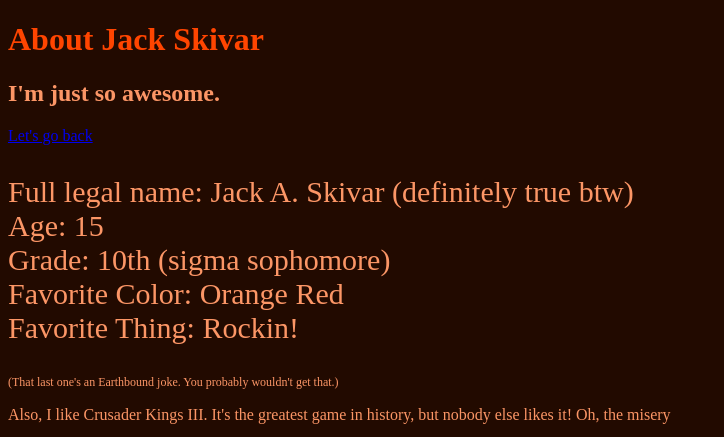
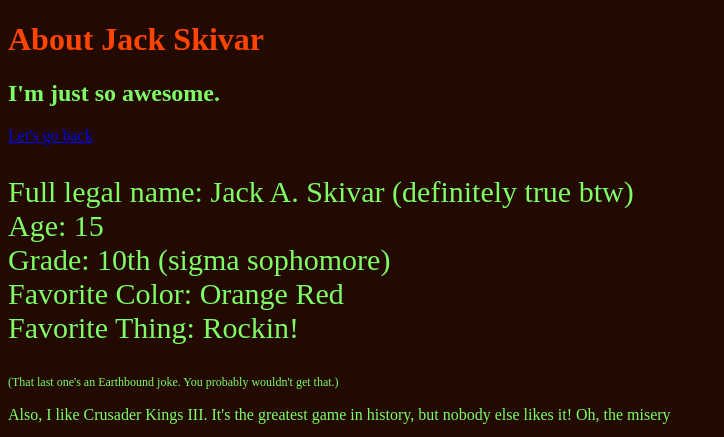
Before and after one commit to JackNeverCodes/JackNeverCodes.github.io, a website: page about.html in a window 1280 px wide. Shown: the top 437 px of the page, without its empty margins (0-724 px from the left). Drawn offline with Linux system fonts and the light colour scheme.

Commit message:
changed text color to green

```diff
--- a/about.html
+++ b/about.html
@@ -4,7 +4,7 @@
         <title>About Jack Skivar</title>
     </head>
     <body style="background-color:rgb(34, 10, 0);">
-        <div style="color:rgb(252, 150, 102)">
+        <div style="color:rgb(127, 252, 102)">
             <h1 style="color:orangered">About Jack Skivar</h1>
             <h2>I'm just so awesome.</h2>
             <a href="https://jacknevercodes.github.io/">Let's go back</a>
```
Also changed, not shown: index.html (+1 -1 lines).
